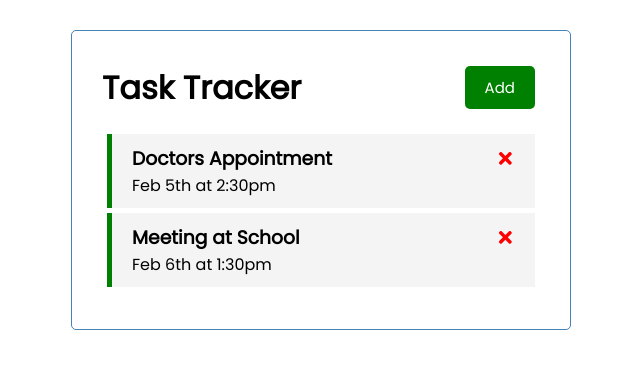
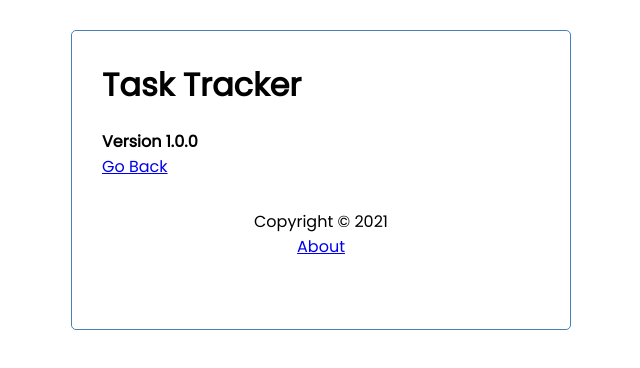
Before and after one commit to benrafalski/TaskTracker, a React (Create React App) app in the folder react-task-tracker/: page /about in a window 1280 px wide. Shown: the top 368 px of the page, without its empty margins (319-959 px from the left). Built offline with nearby package versions, Linux system fonts and the light colour scheme; data requests are answered from the project's data file.

Commit message:
Starting my changes

```diff
--- a/react-task-tracker/package.json
+++ b/react-task-tracker/package.json
@@ -10,6 +10,7 @@
     "react": "^17.0.2",
     "react-dom": "^17.0.2",
     "react-icons": "^4.2.0",
+    "react-router-dom": "^5.2.0",
     "react-scripts": "4.0.3",
     "web-vitals": "^1.1.2"
   },
--- a/react-task-tracker/src/App.js
+++ b/react-task-tracker/src/App.js
@@ -1,7 +1,10 @@
 import { useState, useEffect } from 'react'
+import { BrowserRouter as Router, Route } from 'react-router-dom'
 import Header from "./components/Header";
 import Tasks from "./components/Tasks";
 import AddTask from './components/AddTask';
+import Footer from './components/Footer';
+import About from './components/About';
 
 const App = () => {
   const [showAddTask, setShowAddTask] = useState(false)
@@ -61,6 +64,12 @@ const App = () => {
       alert('Error deleting task!')
   }
 
+  // Update Task
+  const updateTask = async (id) => {
+    const taskToEdit = await fetchTask(id)
+    const updatedTask = { ...taskToEdit,  }
+  }
+
   // Toggle reminder from true/false
   const toggleReminder = async (id) => {
     const taskToToggle = await fetchTask(id)
@@ -80,11 +89,19 @@ const App = () => {
   }
 
   return (
-    <div className="container">
-      <Header onAdd={() => setShowAddTask(!showAddTask)} showAddTask={showAddTask}/>
-      {showAddTask ? <AddTask onAdd={addTask}/> : ''}
-      {tasks.length > 0 ? <Tasks tasks={tasks} onDelete={deleteTask} onRemind={toggleReminder} /> : 'No Tasks To Show'}
-    </div>
+    <Router>
+      <div className="container">
+        <Header onAdd={() => setShowAddTask(!showAddTask)} showAddTask={showAddTask}/>
+        <Route path='/' exact render={(props) => (
+          <>
+            {showAddTask ? <AddTask onAdd={addTask}/> : ''}
+            {tasks.length > 0 ? <Tasks tasks={tasks} onDelete={deleteTask} onRemind={toggleReminder} /> : 'No Tasks To Show'}
+          </>
+        )}/>
+        <Route path='/about' component={About} />
+        <Footer/>
+      </div>
+    </Router>
   );
 }
 
--- /dev/null
+++ b/react-task-tracker/src/components/About.js
@@ -0,0 +1,12 @@
+import { Link } from 'react-router-dom'
+
+const About = () => {
+    return (
+        <div>
+            <h4>Version 1.0.0</h4>
+            <Link to='/'>Go Back</Link>
+        </div>
+    )
+}
+
+export default About
--- /dev/null
+++ b/react-task-tracker/src/components/Footer.js
@@ -0,0 +1,12 @@
+import { Link } from 'react-router-dom'
+
+const Footer = () => {
+    return (
+        <footer>
+            <p>Copyright &copy; 2021</p>
+            <Link to='/about'>About</Link>
+        </footer>
+    )
+}
+
+export default Footer
--- a/react-task-tracker/src/components/Header.js
+++ b/react-task-tracker/src/components/Header.js
@@ -1,11 +1,13 @@
 import PropTypes from 'prop-types'
+import { useLocation } from 'react-router-dom'
 import Button from './Button'
 
 const Header = ({ title, onAdd, showAddTask }) => {
+    const location = useLocation()
     return (
         <header className='header'>
             <h1>{title}</h1>
-            <Button color={showAddTask ? 'red' : 'green'} text={showAddTask ? 'Close' : 'Add'} onClick={() => onAdd()}/>
+            {location.pathname === '/' && <Button color={showAddTask ? 'red' : 'green'} text={showAddTask ? 'Close' : 'Add'} onClick={() => onAdd()}/>}
         </header>
 
     )
--- a/react-task-tracker/src/components/Task.js
+++ b/react-task-tracker/src/components/Task.js
@@ -1,10 +1,14 @@
 import { FaTimes } from 'react-icons/fa'
+import Button from './Button'
 
-const Task = ({ task, onDelete, onRemind }) => {
+const Task = ({ task, onDelete, onRemind}) => {
     return (
-        <div className={`task ${task.reminder ? 'reminder' : ''}`} onDoubleClick={() => onRemind(task.id)}>
+        <div className={`task ${task.reminder ? 'reminder' : ''}`}>
             <h3>{task.text} <FaTimes style={{ color: 'red', cursor:'pointer' }} onClick={() => onDelete(task.id)} /></h3>
             <p>{task.day}</p>
+            <Button color='gray' text='Details'/>
+            <Button color='aqua' text='Edit'/>
+            <Button color='steelblue' text={task.reminder ? 'Set as Event' : 'Set as Reminder'} onClick={() => onRemind(task.id)}/>
         </div>
     )
 }
--- a/react-task-tracker/src/components/Tasks.js
+++ b/react-task-tracker/src/components/Tasks.js
@@ -4,7 +4,7 @@ const Tasks = ({ tasks, onDelete, onRemind }) => {
     return (
         <>
             {tasks.map((task) => (
-                <Task key={task.id} task={task} onDelete={onDelete} onRemind={onRemind} />
+                <Task key={task.id} task={task} onDelete={onDelete} onRemind={onRemind}/>
             ))}
         </>
     )
```
Also changed, not shown: react-task-tracker/src/components/EditTask.js (added), 1 other file (tests, documents, lock files or other folders).
